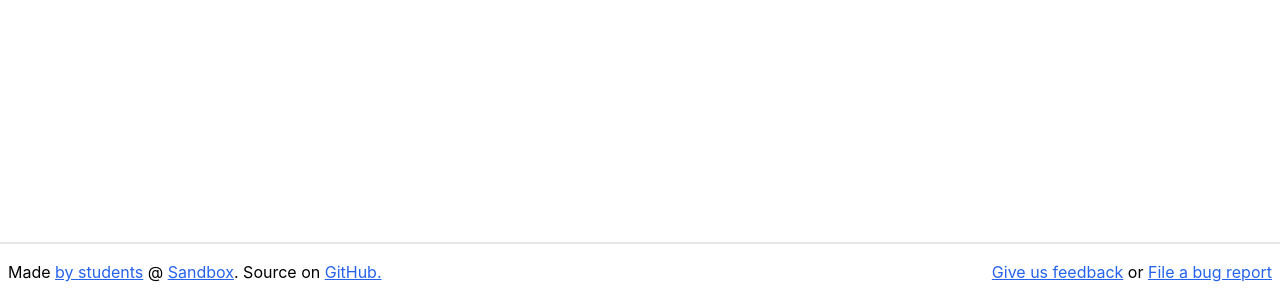
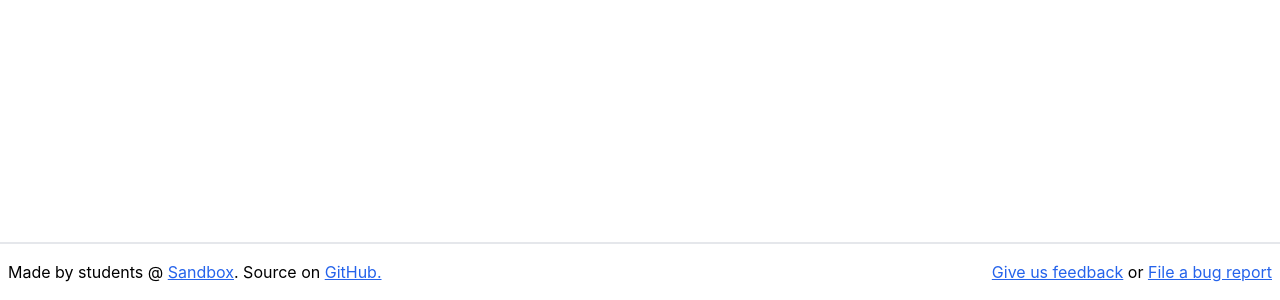
Before and after one commit to sandboxnu/sga-tooling, a React (Create React App) app: page / in a window 1280 px wide. Shown: the part 500-800 px from the top of the page. Built offline with nearby package versions, Linux system fonts and the light colour scheme.

Commit message:
abstract styles into utilies file

```diff
--- a/src/components/Footer.tsx
+++ b/src/components/Footer.tsx
@@ -1,20 +1,13 @@
 import React from "react";
 import { ReactElement } from "react";
+import '.././styles.css';
 
 const Footer = (): ReactElement => {
   return (
     <div className="w-full px-2 py-4 mt-4 flex flex-row justify-between border-t-2 absolute bottom-0">
       <div>
-        Made{" "}
-        <a className="underline text-blue-600 hover:text-blue-800 visited:text-purple-600"
-          onClick={() => {
-            window.open("/about");
-          }}
-        >
-          by students
-        </a >{" "}
-        @{" "}
-        <a className="underline text-blue-600 hover:text-blue-800 visited:text-purple-600"
+        Made by students @{" "}
+        <a className="link"
           onClick={() => {
             window.open("https://sandboxnu.com");
           }}
@@ -22,9 +15,9 @@ const Footer = (): ReactElement => {
           Sandbox
         </a>
         . Source on{" "}
-        <a className="underline text-blue-600 hover:text-blue-800 visited:text-purple-600"
+        <a className="link"
           onClick={() => {
-            window.open("https://github.com/sandboxnu/office-hours");
+            window.open("https://github.com/sandboxnu/sga-tooling");
           }}
         >
           GitHub.
@@ -32,7 +25,7 @@ const Footer = (): ReactElement => {
       </div>
 
       <div>
-        <a className="underline text-blue-600 hover:text-blue-800 visited:text-purple-600"
+        <a className="link"
           onClick={() => {
             window.open(
               "https://github.com/sandboxnu/office-hours/discussions"
@@ -42,7 +35,7 @@ const Footer = (): ReactElement => {
           Give us feedback
         </a>
         <span> or </span>
-        <a className="underline text-blue-600 hover:text-blue-800 visited:text-purple-600"
+        <a className="link"
           onClick={() => {
             window.open("https://github.com/sandboxnu/office-hours/issues");
           }}
--- /dev/null
+++ b/src/styles.css
@@ -0,0 +1,11 @@
+/* utility styles */
+
+@tailwind base;
+@tailwind components;
+@tailwind utilities;
+
+@layer components {
+    .link {
+        @apply underline text-blue-600 cursor-pointer hover:text-blue-800 visited:text-purple-600;
+    }
+}
```
